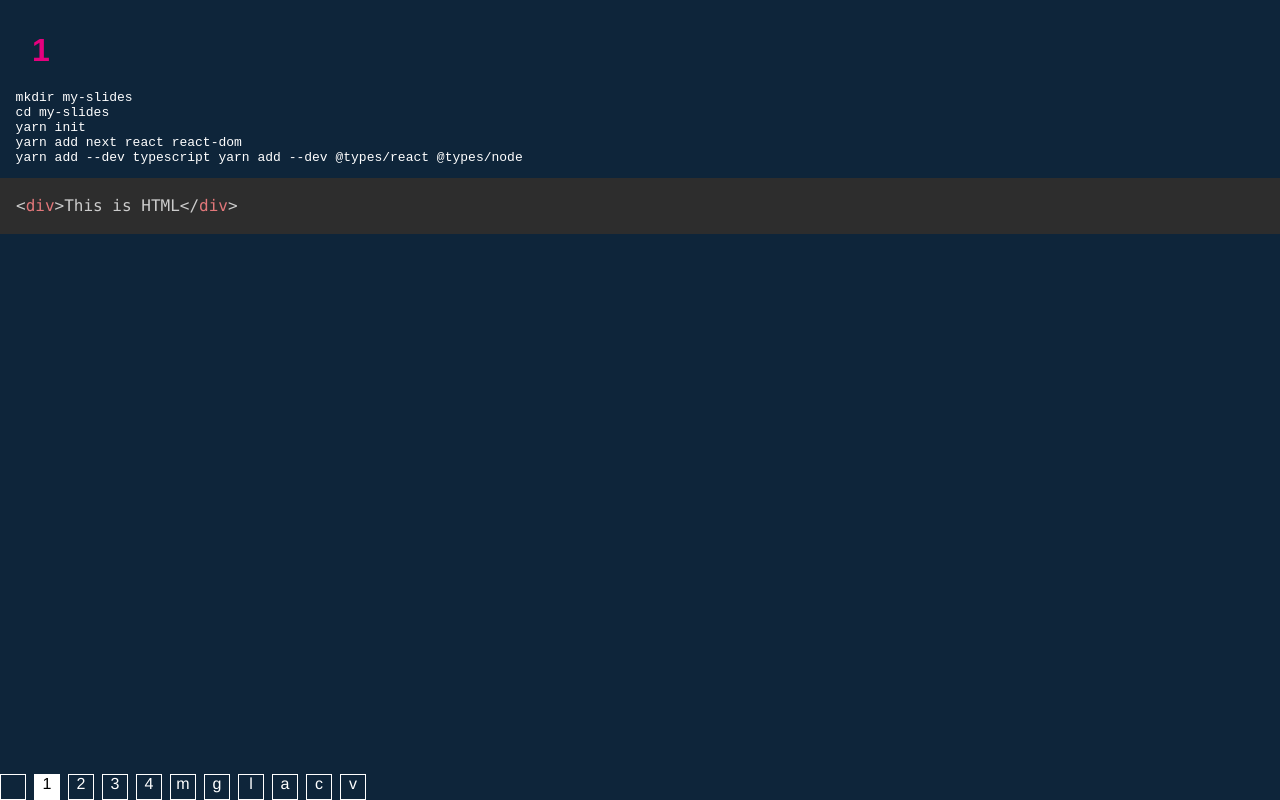
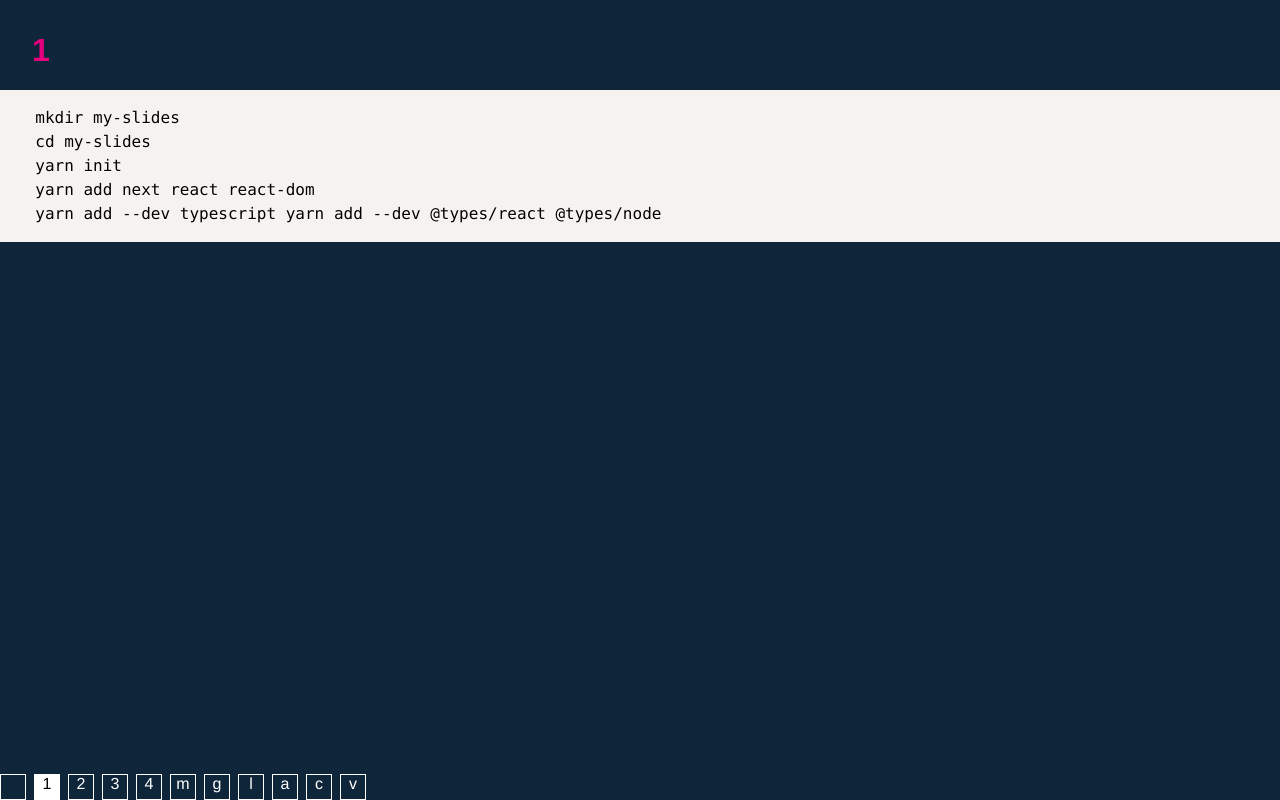
Before and after one commit to ianhomer/slidey, a Next.js app: page /1 in a window 1280 px wide. Built offline with nearby package versions, Linux system fonts and the light colour scheme.

Commit message:
Syntax highlighter

```diff
--- a/package.json
+++ b/package.json
@@ -30,10 +30,10 @@
   },
   "dependencies": {
     "next": "^10.0.5",
-    "prismjs": "^1.23.0",
     "react": "^17.0.1",
     "react-dom": "^17.0.1",
     "react-markdown": "^5.0.3",
+    "react-syntax-highlighter": "^15.4.3",
     "remark-gfm": "^1.0.0",
     "sass": "^1.32.5",
     "styled-components": "^5.2.1"
--- a/src/components/Content.tsx
+++ b/src/components/Content.tsx
@@ -1,10 +1,23 @@
 import ReactMarkdown from "react-markdown";
+import { Prism as SyntaxHighlighter } from "react-syntax-highlighter";
 import gfm from "remark-gfm";
 
 interface MarkdownProps {
   children: string;
 }
 
+const renderers = {
+  code: ({ language, value }) => {
+    return <SyntaxHighlighter language={language} children={value} />;
+  },
+};
+
 export function Content(props: MarkdownProps): JSX.Element {
-  return <ReactMarkdown plugins={[gfm]} children={props.children} />;
+  return (
+    <ReactMarkdown
+      renderers={renderers}
+      plugins={[gfm]}
+      children={props.children}
+    />
+  );
 }
--- a/src/pages/1.tsx
+++ b/src/pages/1.tsx
@@ -12,11 +12,6 @@ export default function Page() {
       yarn add --dev typescript yarn add --dev @types/react @types/node
   `}
       />
-      <pre>
-        <code className="language-html">
-          &lt;div&gt;This is HTML&lt;/div&gt;
-        </code>
-      </pre>
     </Layout>
   );
 }
--- a/src/pages/_app.tsx
+++ b/src/pages/_app.tsx
@@ -1,5 +1,4 @@
 import "../styles/globals.scss";
-import "prismjs/themes/prism-tomorrow.css";
 
 import { AppProps } from "next/app";
 
```
Also changed, not shown: 1 other file (tests, documents, lock files or other folders).
